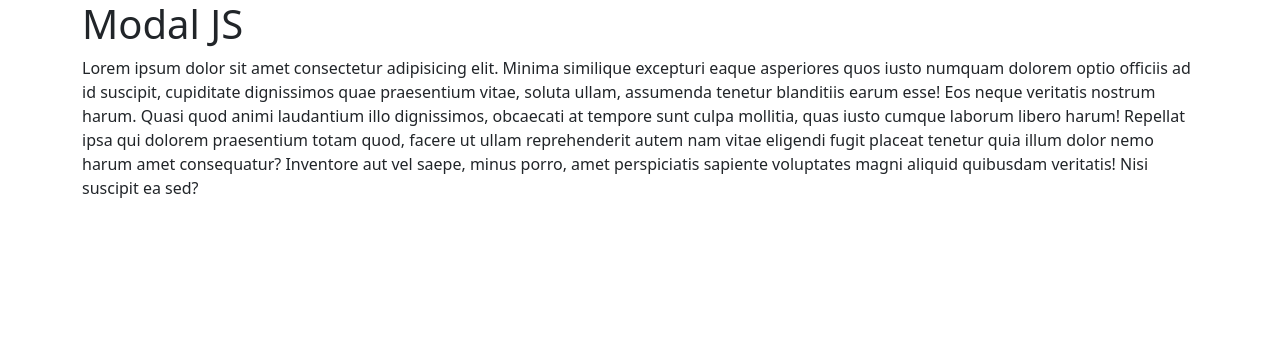
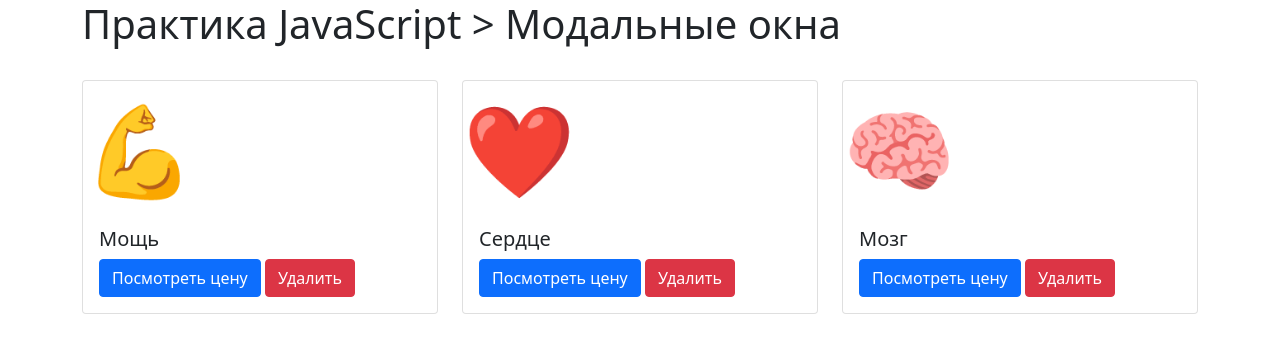
Before and after one commit to danilbakshaev/modal, a plain HTML site: page index.html in a window 1280 px wide. Drawn offline with nearby package versions, Linux system fonts and the light colour scheme.

Commit message:
Закончил модалку, добавил карточки

```diff
--- a/index.html
+++ b/index.html
@@ -10,9 +10,40 @@
 </head>
 <body>
   <div class="container">
-    <h1>Modal JS</h1>
-
-    <p>Lorem ipsum dolor sit amet consectetur adipisicing elit. Minima similique excepturi eaque asperiores quos iusto numquam dolorem optio officiis ad id suscipit, cupiditate dignissimos quae praesentium vitae, soluta ullam, assumenda tenetur blanditiis earum esse! Eos neque veritatis nostrum harum. Quasi quod animi laudantium illo dignissimos, obcaecati at tempore sunt culpa mollitia, quas iusto cumque laborum libero harum! Repellat ipsa qui dolorem praesentium totam quod, facere ut ullam reprehenderit autem nam vitae eligendi fugit placeat tenetur quia illum dolor nemo harum amet consequatur? Inventore aut vel saepe, minus porro, amet perspiciatis sapiente voluptates magni aliquid quibusdam veritatis! Nisi suscipit ea sed?</p>
+    <h1>Практика JavaScript > Модальные окна</h1>
+    <br>
+    <div class="row" id="emoji">
+      <div class="col">
+        <div class="card">
+          <span class="card-img-top" style="font-size: 90px; height: 130px;"> 💪 </span>
+          <div class="card-body">
+            <h5 class="card-title">Мощь</h5>
+            <a href="#" class="btn btn-primary">Посмотреть цену</a>
+            <a href="#" class="btn btn-danger">Удалить</a>
+          </div>
+        </div>
+      </div>
+      <div class="col">
+        <div class="card">
+          <span class="card-img-top" style="font-size: 90px; height: 130px;"> ❤️ </span>
+          <div class="card-body">
+            <h5 class="card-title">Сердце</h5>
+            <a href="#" class="btn btn-primary">Посмотреть цену</a>
+            <a href="#" class="btn btn-danger">Удалить</a>
+          </div>
+        </div>
+      </div>
+      <div class="col">
+        <div class="card">
+          <span class="card-img-top" style="font-size: 90px; height: 130px;"> 🧠 </span>
+          <div class="card-body">
+            <h5 class="card-title">Мозг</h5>
+            <a href="#" class="btn btn-primary">Посмотреть цену</a>
+            <a href="#" class="btn btn-danger">Удалить</a>
+          </div>
+        </div>
+      </div>
+    </div>
   </div>
 
   <script src="base.js"></script>
--- a/index.js
+++ b/index.js
@@ -1 +1,25 @@
-const modal = $.modal()
+const emoji = [
+  {id: 1, title: 'Мощь', price: 20, emoji: '💪'},
+  {id: 2, title: 'Сердце', price: 30, emoji: '❤️'},
+  {id: 3, title: 'Мозг', price: 40, emoji: '🧠'}
+]
+
+const modal = $.modal({
+  title: 'Danil modal',
+  closable: true,
+  content: `
+    <p>lorem ipsum dolor sit.</p>
+    <p>lorem ipsum dolor sit.</p>
+  `,
+  width: '400px',
+  footerButtons: [
+    {text: 'Ок', type: 'primary', handler() {
+      console.log('Primary btn clicked')
+      modal.close()
+    }},
+    {text: 'Cancel', type: 'danger', handler() {
+      console.log('Danger btn clicked')
+      modal.close()
+    }},
+  ]
+})
--- a/plugins/modal.js
+++ b/plugins/modal.js
@@ -1,24 +1,49 @@
+Element.prototype.appendAfter = function (element) {
+  element.parentNode.insertBefore(this, element.nextSibling)
+}
+
+function noop() {}
+
+function _createModalFooter(buttons = []) {
+  if (buttons.length === 0) {
+    return document.createElement('div')
+  }
+
+  const wrap = document.createElement('div')
+  wrap.classList.add('modal-footer')
+
+  buttons.forEach(btn => {
+    const $btn = document.createElement('button')
+    $btn.textContent = btn.text
+    $btn.classList.add('btn')
+    $btn.classList.add(`btn-${btn.type || 'secondary'}`)
+    $btn.onclick = btn.handler || noop
+
+    wrap.appendChild($btn)
+  })
+
+  return wrap
+}
+
 function _createModal(options) {
+  const DEFAULT_WIDTH = '600px'
   const modal = document.createElement('div')
   modal.classList.add('vmodal')
   modal.insertAdjacentHTML('afterbegin', `
-    <div class="modal-overlay">
-      <div class="modal-window">
+    <div class="modal-overlay" data-close="true">
+      <div class="modal-window" style="width:${options.width || DEFAULT_WIDTH}">
         <div class="modal-header">
-          <span class="modal-title">Modal title</span>
-          <span class="modal-close">&times;</span>
+          <span class="modal-title">${options.title || 'Окно'}</span>
+          ${options.closable ? '<span class="modal-close" data-close="true">&times;</span>' : ''}
         </div>
-        <div class="modal-body">
-          <p>Lorem ipsum dolor sit.</p>
-          <p>Lorem ipsum dolor sit.</p>
-        </div>
-        <div class="modal-footer">
-          <button>Ok</button>
-          <button>Cancel</button>
+        <div class="modal-body" data-content>
+          ${options.content || ''}
         </div>
       </div>
     </div>
   `)
+  const footer = _createModalFooter(options.footerButtons)
+  footer.appendAfter(modal.querySelector('[data-content]'))
   document.body.appendChild(modal)
   return modal
 }
@@ -27,9 +52,13 @@ $.modal = function(options) {
   const ANIMATION_SPEED = 200
   const $modal = _createModal(options)
   let closing = false
+  let destroyed = false
 
-  return {
+  const modal = {
     open() {
+      if (destroyed) {
+        return HTMLFormControlsCollection.log('Modal is destoyed')
+      }
       !closing && $modal.classList.add('open')
     },
     close() {
@@ -40,8 +69,25 @@ $.modal = function(options) {
         closing = false
         $modal.classList.remove('hide')
       }, ANIMATION_SPEED);
+    },
+  }
 
+  const listener = event => {
+    if (event.target.dataset.close) {
+      modal.close()
+    }
+  }
+
+  $modal.addEventListener('click', listener)
+
+  return Object.assign(modal, {
+    destroy() {
+      $modal.parentNode.removeChild($modal)
+      $modal.removeEventListener('click', listener)
+      destroyed = true
     },
-    destroy() {}
-  }
+    setContent(html) {
+      $modal.querySelector('[data-content]').innerHTML = html
+    }
+  })
 }
```
